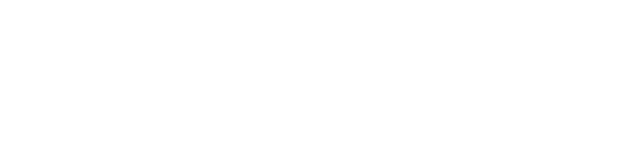
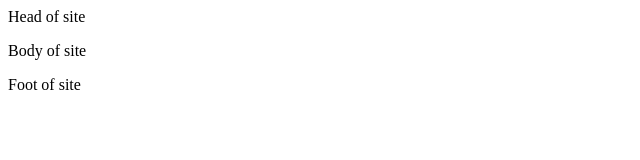
Before and after one commit to Anthony-ua/Real_Estate_Of_Slovakia, a plain HTML site: page Index.html in a window 1280 px wide. Shown: the whole page, without its empty margins (0-640 px from the left). Drawn offline with Linux system fonts and the light colour scheme.

Commit message:
Update Index.html

```diff
--- a/Index.html
+++ b/Index.html
@@ -2,5 +2,8 @@
 <head>
 </head>
 <body>
+<p>Head of site</p>
+<p>Body of site</p>
+<p>Foot of site</p>
 </body>
 </html>
```
